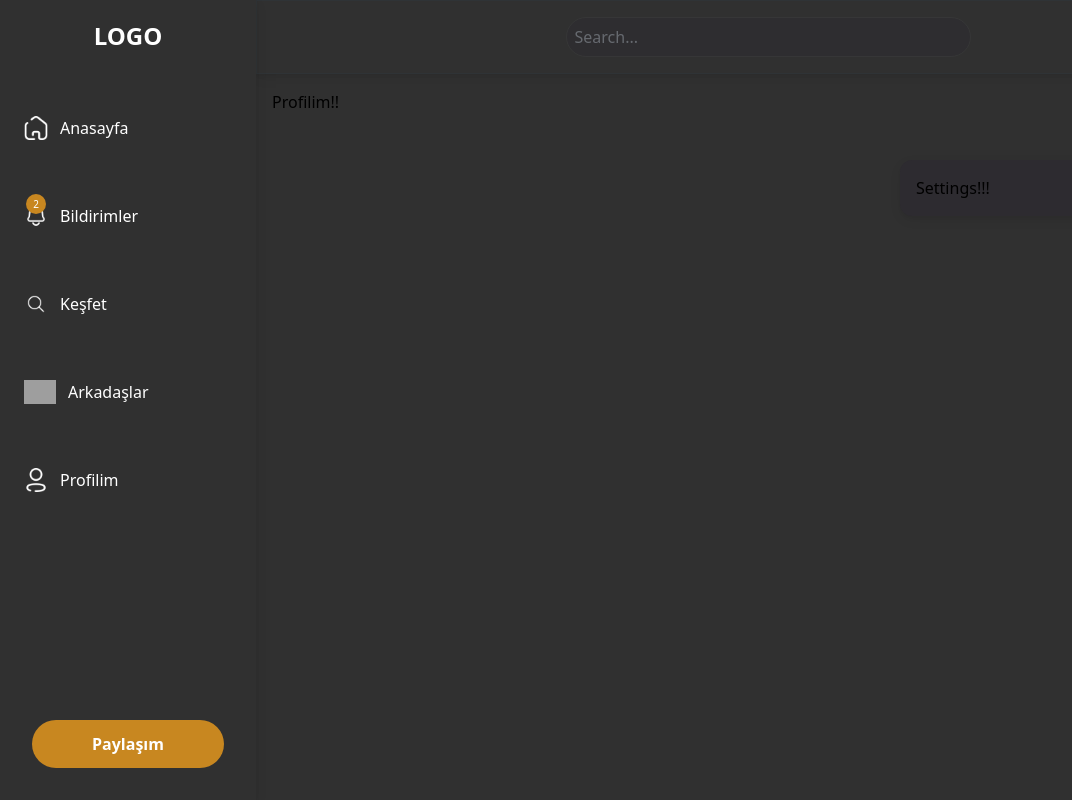
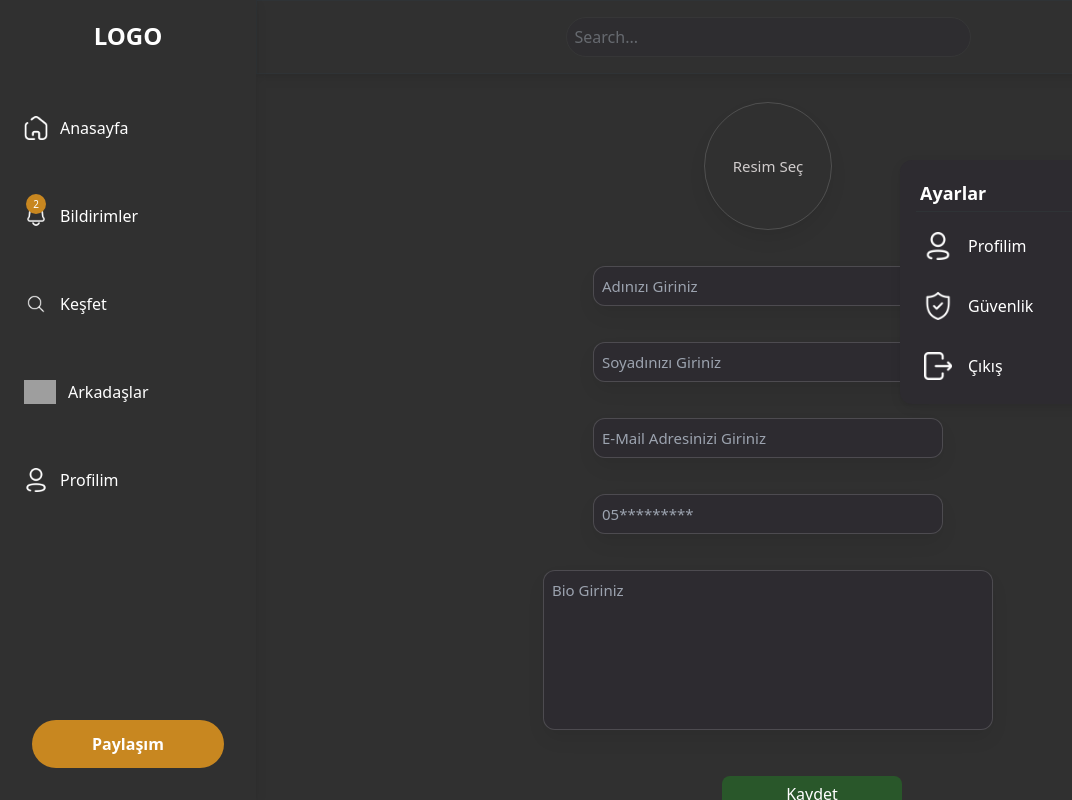
Before and after one commit to ozdemirasaf/Inkspire, a React (Vite) app: page /profile in a window 1280 px wide. Shown: the whole page, without its empty margins (0-1072 px from the left). Built offline with nearby package versions, Linux system fonts and the light colour scheme; grey boxes are pictures that could not be loaded.

Commit message:
Profile page design is being prepared.

```diff
--- a/src/components/settings/index.jsx
+++ b/src/components/settings/index.jsx
@@ -1,8 +1,72 @@
+import classNames from "classnames";
+import { useState } from "react";
+import { NavLink } from "react-router-dom";
+
 export default function Settings() {
 
+    const [isOpen, setItOpen] = useState(false)
+
+    const toggleSidebar = () => {
+        setIsOpen(prevState => !prevState);
+    }
+
     return (
-        <>
-            Settings!!!
-        </>
+        <div className="flex flex-col gap-3">
+
+            <button
+                onClick={toggleSidebar}
+                className="md:hidden fixed top-4 left-4 z-30 text-white flex mt-3 bg-[#030209] rounded-full p-2"
+            >
+                <img
+                    src="images/arrowLeft.png"
+                    alt="Menü"
+                    className={classNames("h-6 w-6 transition-transform duration-300", {
+                        "rotate-180": isOpen
+                    })}
+                />
+            </button>
+
+            <div className="text-white text-[18px] font-bold border-b border-[#2F3336] p-1">
+                <h2>Ayarlar</h2>
+            </div>
+            <div>
+                <ul className="flex flex-col gap-4">
+                    <NavLink
+                        className={({ isActive }) => isActive ? "active-link" : ""}
+                        to='profile'
+                    >
+                        <li className="flex gap-4 items-center p-2  hover:bg-[#ffffff1a] transition-colors rounded-lg ">
+                            <img src="images/profile.png" className="w-7 h-7" />
+                            <span className="text-white text-[16px] font-medium">Profilim</span>
+                        </li>
+                    </NavLink>
+
+                    <NavLink
+                        className={({ isActive }) => isActive ? "active-link" : ""}
+                        to='profile/security'
+                    >
+                        <li className="flex gap-4 items-center p-2  hover:bg-[#ffffff1a] transition-colors rounded-lg ">
+                            <img src="images/security.png" className="w-7 h-7" />
+                            <span className="text-white text-[16px] font-medium">Güvenlik</span>
+                        </li>
+                    </NavLink>
+
+                    <NavLink
+                        className={({ isActive }) =>
+                            isActive ? "active-link group relative" : "group relative"
+                        }
+                    >
+                        <li className="flex gap-4 items-center p-2 rounded-lg transition-colors overflow-hidden relative">
+                            <img src="images/exit.png" className="w-7 h-7" />
+                            <span className="text-white text-[16px] font-medium relative z-10">Çıkış</span>
+
+                            <span className="absolute inset-0 bg-[#a11313] transition-all duration-300 opacity-0 group-hover:opacity-90 group-hover:blur-2xl"></span>
+                        </li>
+                    </NavLink>
+
+
+                </ul>
+            </div>
+        </div>
     )
 }
--- a/src/components/trendPosts/index.jsx
+++ b/src/components/trendPosts/index.jsx
@@ -3,7 +3,7 @@ import { TrendPosts } from "../../posts";
 export default function TrendPost() {
 
     return (
-        <>
+        <div className="hidden lg:block">
             <div className="text-white text-[18px] font-bold border-b border-[#2F3336]">
                 <h2>Trend Postlar</h2>
             </div>
@@ -34,6 +34,6 @@ export default function TrendPost() {
 
                 </ul >
             </div>
-        </>
+        </div>
     )
 }
--- a/src/index.css
+++ b/src/index.css
@@ -8,7 +8,9 @@ body {
 }
 
 #root {
+    height: 100%;
+}
 
-    height: 100%;
-
+.active-link {
+ border-bottom: 2px;
 }
--- a/src/layouts/main.jsx
+++ b/src/layouts/main.jsx
@@ -9,6 +9,7 @@ export default function Main() {
     const location = useLocation();
     const [myLocation, setMyLocation] = useState(false);
 
+    // Sayfa yolu kontrolü (Profile ve Home için)
     useEffect(() => {
         if (location.pathname === '/' || location.pathname === '/profile') {
             setMyLocation(true);
@@ -18,11 +19,15 @@ export default function Main() {
     }, [location.pathname]);
 
     return (
-        <div className="flex h-screen">
+        <div className="flex h-screen overflow-auto">
             <Sidebar />
+
             <div className="flex flex-col flex-1">
-                <Navbar />
-                <main className="flex-1 overflow-auto p-4">
+                <div className="w-full">
+                    <Navbar />
+                </div>
+
+                <main className="flex-1 p-4 w-full md:w-[80%] lg:w-[70%] xl:w-[60%] mx-auto">
                     <Outlet />
                 </main>
             </div>
--- a/src/layouts/sidebar/index.jsx
+++ b/src/layouts/sidebar/index.jsx
@@ -15,6 +15,7 @@ export default function Sidebar() {
 
     return (
         <div className="relative">
+
             <button
                 onClick={toggleSidebar}
                 className="md:hidden fixed top-4 left-4 z-30 text-white flex mt-3 bg-[#030209] rounded-full p-2"
@@ -27,6 +28,7 @@ export default function Sidebar() {
                     })}
                 />
             </button>
+
             <aside className={classNames(
                 "fixed inset-y-0 left-0 z-20 w-64 bg-[rgb(48,48,48)] border-none shadow-layouts transition-transform duration-300 transform",
                 {
@@ -35,6 +37,8 @@ export default function Sidebar() {
                 },
                 "md:translate-x-0 md:relative md:flex flex-col h-screen overflow-hidden"
             )}>
+
+
                 <div className="m-5 flex items-center justify-center">
                     <Link to="/" className="flex items-center space-x-3 rtl:space-x-reverse">
                         <span className="self-center text-2xl font-semibold whitespace-nowrap text-white">LOGO</span>
--- /dev/null
+++ b/src/pages/Settings/myProfile/index.jsx
@@ -0,0 +1,100 @@
+import React, { useState, useRef } from 'react';
+
+
+export default function MyProfile() {
+    const [image, setImage] = useState(null);
+    const [error, setError] = useState("");
+    const fileInputRef = useRef(null);
+
+    const handleClick = () => {
+        fileInputRef.current.click();
+    };
+
+    const handleFileChange = (event) => {
+        const file = event.target.files[0];
+        if (file) {
+            const img = new Image();
+            img.onload = () => {
+
+                if (img.width < 150 || img.height < 150) {
+                    setError("Resim boyutu 150px küçük!");
+                    setImage(null);
+                } else {
+                    setError("");
+                    const reader = new FileReader();
+                    reader.onloadend = () => {
+                        setImage(reader.result);
+                    };
+                    reader.readAsDataURL(file);
+                }
+            };
+            img.src = URL.createObjectURL(file);
+        }
+    };
+
+    return (
+        <div className="p-3 flex justify-center items-center flex-col gap-10">
+            <div className="flex flex-col items-center justify-center gap-9">
+                <div className='flex justify-center items-center flex-col'>
+                    <div
+                        className="h-32 w-32 text-[#d0cccc] text-[15px] font-medium border border-[#ffffff27] p-1 rounded-full flex items-center justify-center shadow-custom hover:bg-white hover:bg-opacity-5 cursor-pointer"
+                        onClick={handleClick}
+                    >
+                        {image ? (
+                            <img
+                                src={image}
+                                alt="Selected"
+                                className="h-full w-full object-cover rounded-full"
+                            />
+                        ) : (
+                            "Resim Seç"
+                        )}
+                    </div>
+
+                    <input
+                        type="file"
+                        ref={fileInputRef}
+                        className="hidden"
+                        accept="image/*"
+                        onChange={handleFileChange}
+                    />
+
+                    {error && (
+                        <div className="mt-3 text-[#9b2323] text-[15px] font-medium">
+                            <p>{error}</p>
+                        </div>
+                    )}
+                </div>
+
+
+
+
+                <div>
+                    <input type="text" placeholder="Adınızı Giriniz" className="w-[21.875rem] h-[2.5rem] rounded-xl p-2 outline-none bg-[#2d2b30] border border-[#ffffff27] text-[#d0cccc] shadow-custom focus:border-b-2 text-[15px] font-medium transition-all" />
+                </div>
+
+                <div>
+                    <input type="text" placeholder="Soyadınızı Giriniz" className="w-[21.875rem] h-[2.5rem] rounded-xl p-2 outline-none bg-[#2d2b30] border border-[#ffffff27] text-[#d0cccc] shadow-custom focus:border-b-2 text-[15px] font-medium transition-all" />
+                </div>
+
+                <div>
+                    <input type="text" placeholder="E-Mail Adresinizi Giriniz" className="w-[21.875rem] h-[2.5rem] rounded-xl p-2 outline-none bg-[#2d2b30] border border-[#ffffff27] text-[#d0cccc] shadow-custom focus:border-b-2 text-[15px] font-medium transition-all" />
+                </div>
+
+                <div>
+                    <input type="text" placeholder="05*********" className="w-[21.875rem] h-[2.5rem] rounded-xl p-2 outline-none bg-[#2d2b30] border border-[#ffffff27] text-[#d0cccc] shadow-custom focus:border-b-2 text-[15px] font-medium transition-all" />
+                </div>
+
+                <div className="w-full">
+                    <textarea placeholder="Bio Giriniz" className="w-full resize-none md:w-[28.125rem] h-[9.375rem] md:h-[10rem] rounded-xl p-2 outline-none bg-[#2d2b30] border border-[#ffffff27] text-[#d0cccc] shadow-custom focus:border-b-2 text-[15px] font-medium transition-all " ></textarea>
+                </div>
+
+
+            </div>
+
+            <div className='w-full flex justify-end lg:mr-[52%]'>
+                <button className='bg-[#2380267e] w-[180px] h-[35px] rounded-lg text-white hover:bg-[#23802691]'>Kaydet</button>
+            </div>
+        </div>
+    )
+}
--- /dev/null
+++ b/src/pages/Settings/security/index.jsx
@@ -0,0 +1,8 @@
+export default function Security() {
+
+    return (
+        <>
+            Security!!
+        </>
+    )
+}
--- a/src/pages/profile/index.jsx
+++ b/src/pages/profile/index.jsx
@@ -1,8 +1,10 @@
+import { Outlet } from "react-router-dom";
+
 export default function Profile() {
 
     return (
-        <>
-            Profilim!!
-        </>
+        <div>
+            <Outlet />
+        </div>
     )
 }
--- a/src/routers/index.jsx
+++ b/src/routers/index.jsx
@@ -5,6 +5,8 @@ import Notification from '../pages/notification'
 import Discover from '../pages/discover'
 import Friends from '../pages/friends'
 import Profile from '../pages/profile'
+import MyProfile from '../pages/Settings/myProfile'
+import Security from '../pages/Settings/security'
 
 const router = createBrowserRouter([
     {
@@ -15,7 +17,14 @@ const router = createBrowserRouter([
             { path: 'bildirimler', element: <Notification /> },
             { path: 'kesfet', element: <Discover /> },
             { path: 'arkadaslar', element: <Friends /> },
-            { path: 'profile', element: <Profile /> },
+            {
+                path: 'profile',
+                element: <Profile />,
+                children: [
+                    { index: true, element: <MyProfile /> },
+                    { path: 'security', element: <Security /> }
+                ]
+            },
 
         ]
     }
```
Also changed, not shown: public/images/exit.png (added), public/images/security.png (added).
